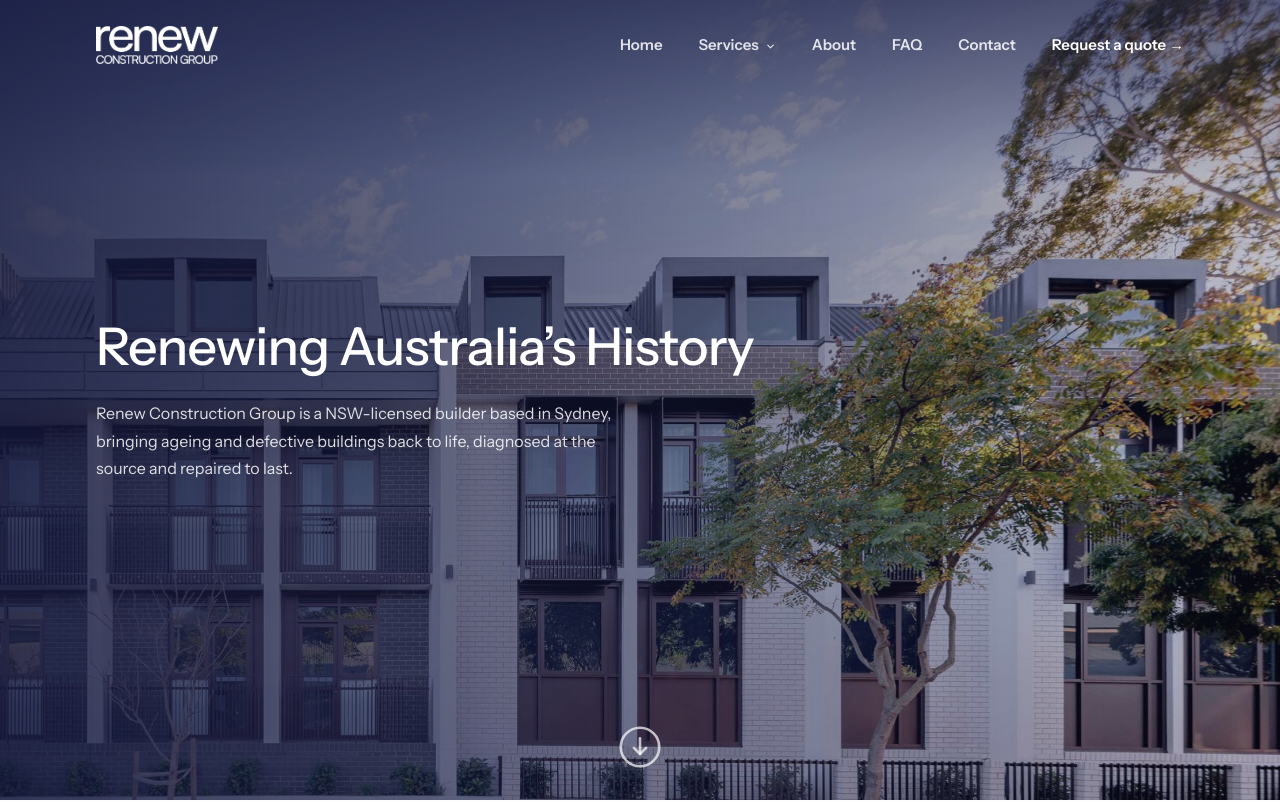
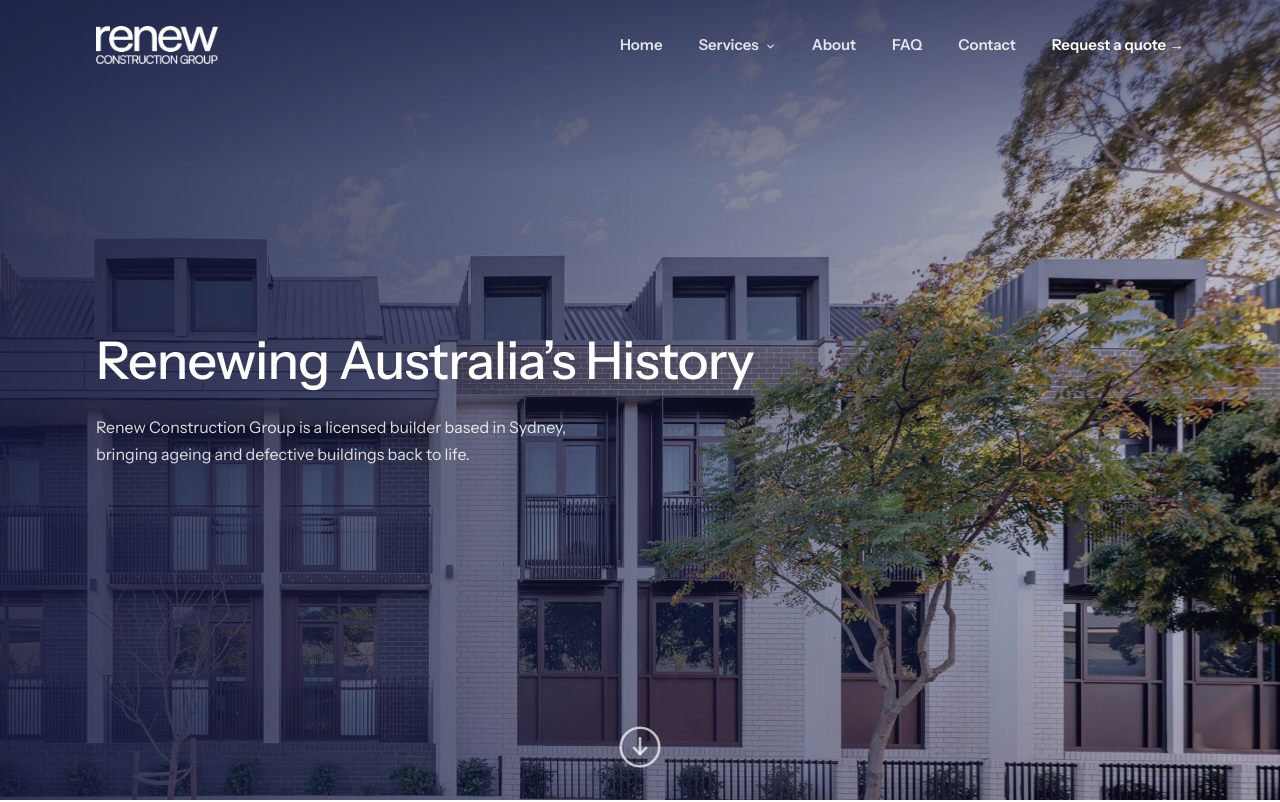
Before and after one commit to joshmott/renewcg, a Next.js app: page / in a window 1280 px wide. Shown: the top 802 px of the page. Built offline with nearby package versions, Linux system fonts and the light colour scheme.

Commit message:
Shorten the home hero blurb
Co-Authored-By: Claude Fable 5 <noreply@anthropic.com>
Claude-Session: https://claude.ai/code/session_01GNVTvFdbHGxxEBgQNN1mHB

```diff
--- a/src/app/page.tsx
+++ b/src/app/page.tsx
@@ -64,9 +64,8 @@ export default function HomePage() {
             className="hero-rise mt-6 max-w-[520px] text-[16px] leading-[1.7] text-white/85"
             style={{ "--rise-delay": "160ms" } as React.CSSProperties}
           >
-            Renew Construction Group is a NSW-licensed builder based in Sydney,
-            bringing ageing and defective buildings back to life, diagnosed at
-            the source and repaired to last.
+            Renew Construction Group is a licensed builder based in Sydney,
+            bringing ageing and defective buildings back to life.
           </p>
         </div>
         {/* scroll-down indicator */}
```
